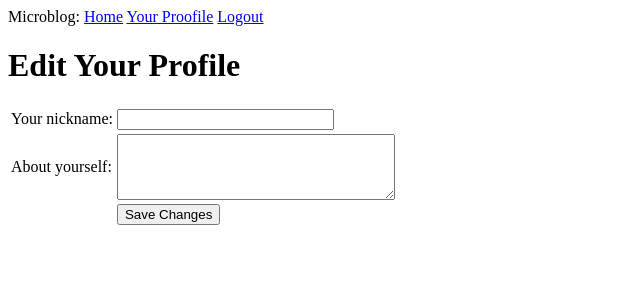
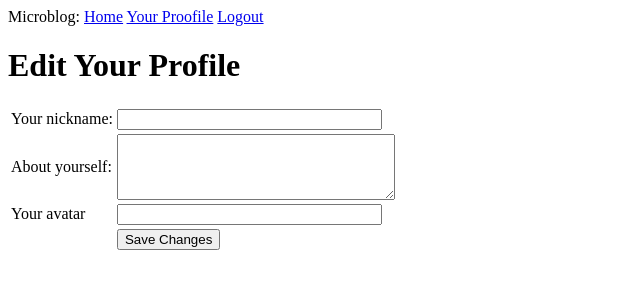
Before and after one commit to imuhao/MicroBlog, a Flask app: page /edit in a window 1280 px wide. Shown: the top 300 px of the page, without its empty margins (0-640 px from the left). Run offline with Flask 2, Linux system fonts and the light colour scheme; the visitor is signed in with stand-in values (Sample User, id 1); data comes from the database, SQL or seed files in the repository; parts of the project's set-up code (start-up, migrations or seed data) failed here and were passed over.

Commit message:
Bootstrap

```diff
--- a/app/forms.py
+++ b/app/forms.py
@@ -23,6 +23,7 @@ class LoginFrom(Form):
 class EditForm(Form):
     nickname = StringField('nickname', validators=[DataRequired()])
     about_me = TextAreaField('about_me', validators=[Length(min=0, max=140)])
+    avatar = StringField('avatar', validators=[DataRequired()])
 
 
 class PostForm(Form):
--- a/app/templates/edit.html
+++ b/app/templates/edit.html
@@ -9,11 +9,16 @@
         <table>
             <tr>
                 <td>Your nickname:</td>
-                <td>{{ form.nickname(size = 24) }}</td>
+                <td>{{ form.nickname(size = 30) }}</td>
             </tr>
             <tr>
                 <td>About yourself:</td>
                 <td>{{ form.about_me(cols = 32, rows = 4) }}</td>
+            </tr>
+
+            <tr>
+                <td>Your avatar</td>
+                <td>{{ form.avatar(size = 30) }}</td>
             </tr>
             <tr>
                 <td></td>
--- a/app/views.py
+++ b/app/views.py
@@ -124,12 +124,14 @@ def edit():
     if form.validate_on_submit():
         current_user.nickname = form.nickname.data
         current_user.about_me = form.about_me.data
+        current_user.avatar = form.avatar
         db.session.add(current_user)
         db.session.commit()
         return redirect(url_for('user', nickname=current_user.nickname))
     else:
         form.nickname.data = current_user.nickname
         form.about_me.data = current_user.about_me
+        form.avatar.data = current_user.avatar
 
     return render_template('edit.html', form=form)
 
```
Also changed, not shown: app/static/nunu_avatar.jpg (added), app/static/smile_avatar.jpg, 1 other file.
